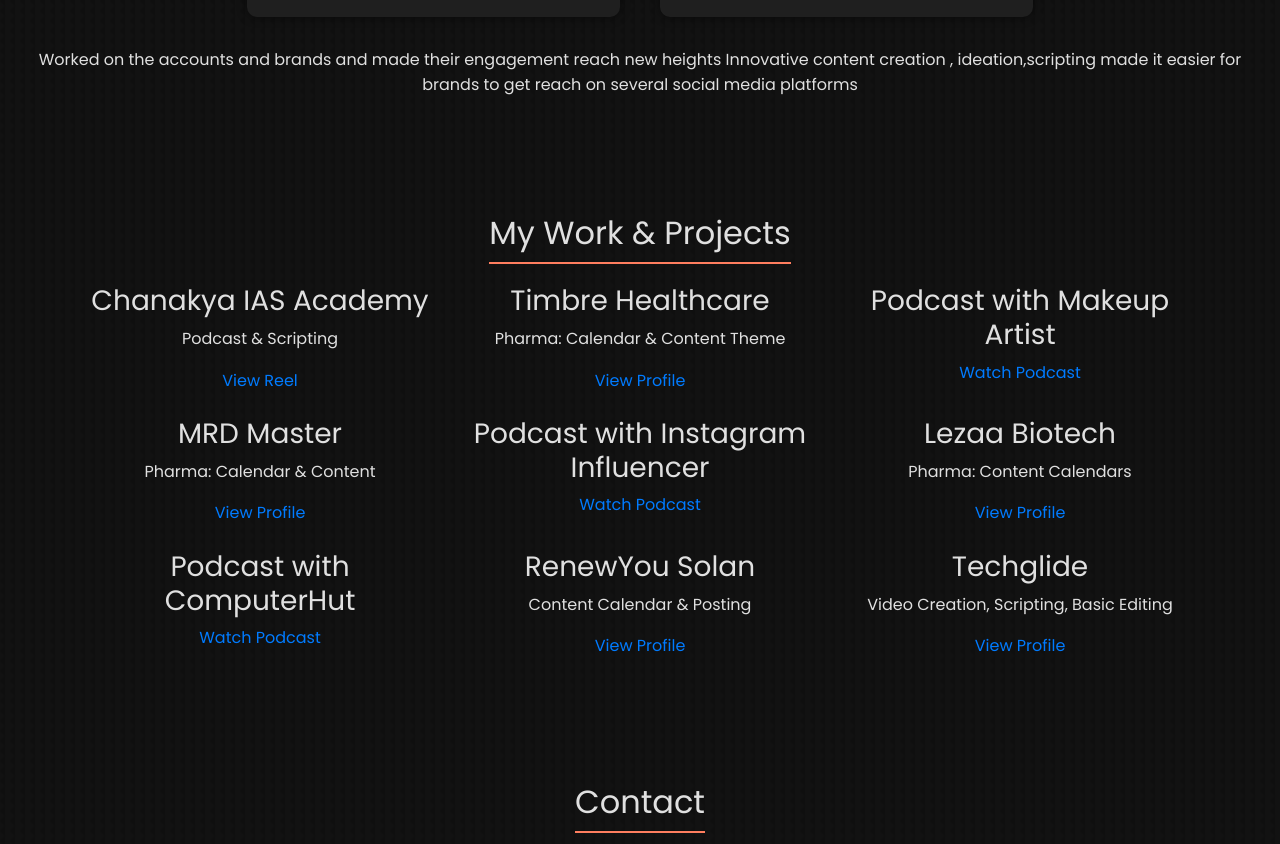
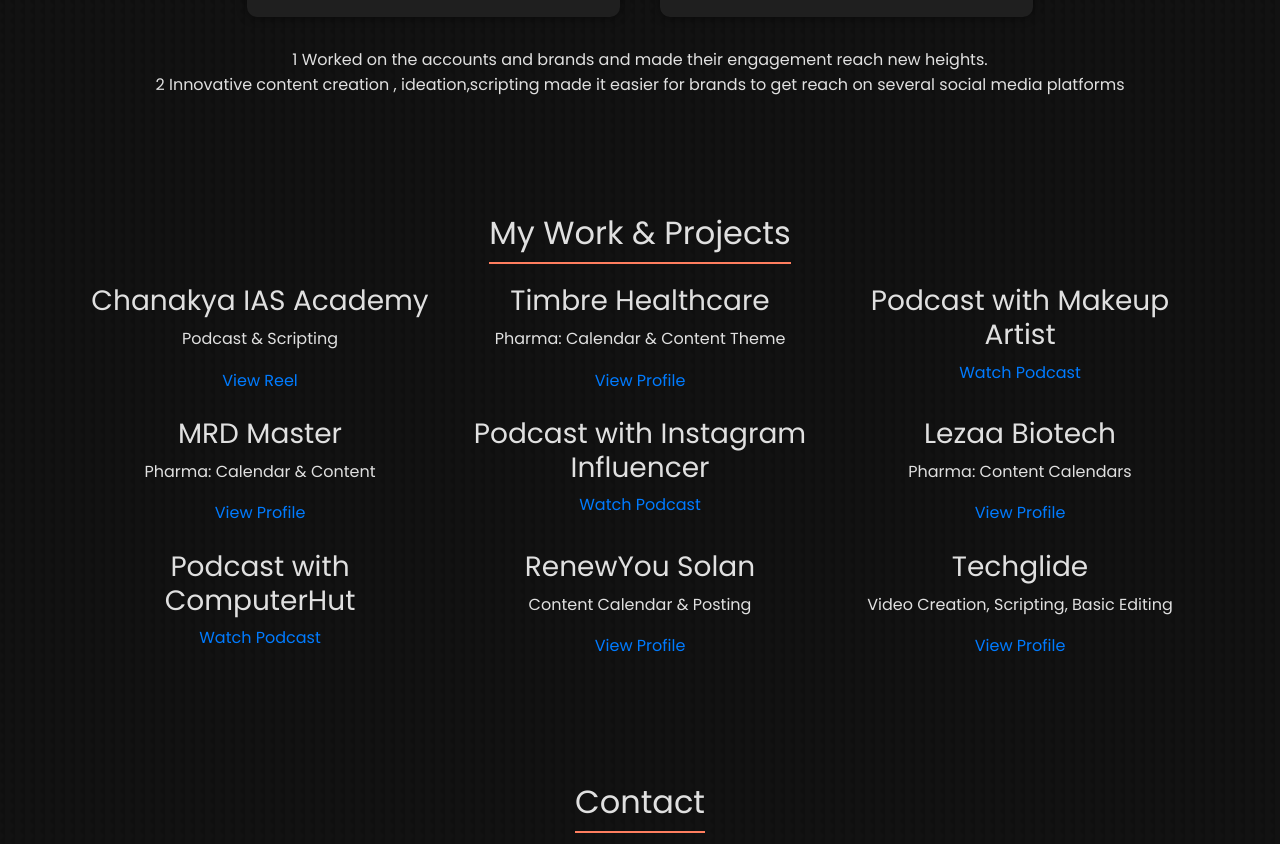
Before and after one commit to ShubhamBisht2004/Taniya, a plain HTML site: page index.html in a window 1280 px wide. Shown: the part 1834-2678 px from the top of the page. Drawn offline with nearby package versions, Linux system fonts and the light colour scheme.

Commit message:
Update index.html

```diff
--- a/index.html
+++ b/index.html
@@ -89,8 +89,9 @@
                 <img src="assets/images/bb5f9e5f-33c6-4f9b-bfb7-bad4a1c8349c.jpeg" alt="Project 2">
 
             </div>
-            <p>Worked on the accounts and brands and made their engagement reach new heights
-Innovative content creation , ideation,scripting made it easier for brands to get reach on several social media platforms</p>
+            <p>1 Worked on the accounts and brands and made their engagement reach new heights.
+                <br>
+2 Innovative content creation , ideation,scripting made it easier for brands to get reach on several social media platforms</p>
         </div>
     </section>
 <!--
```
